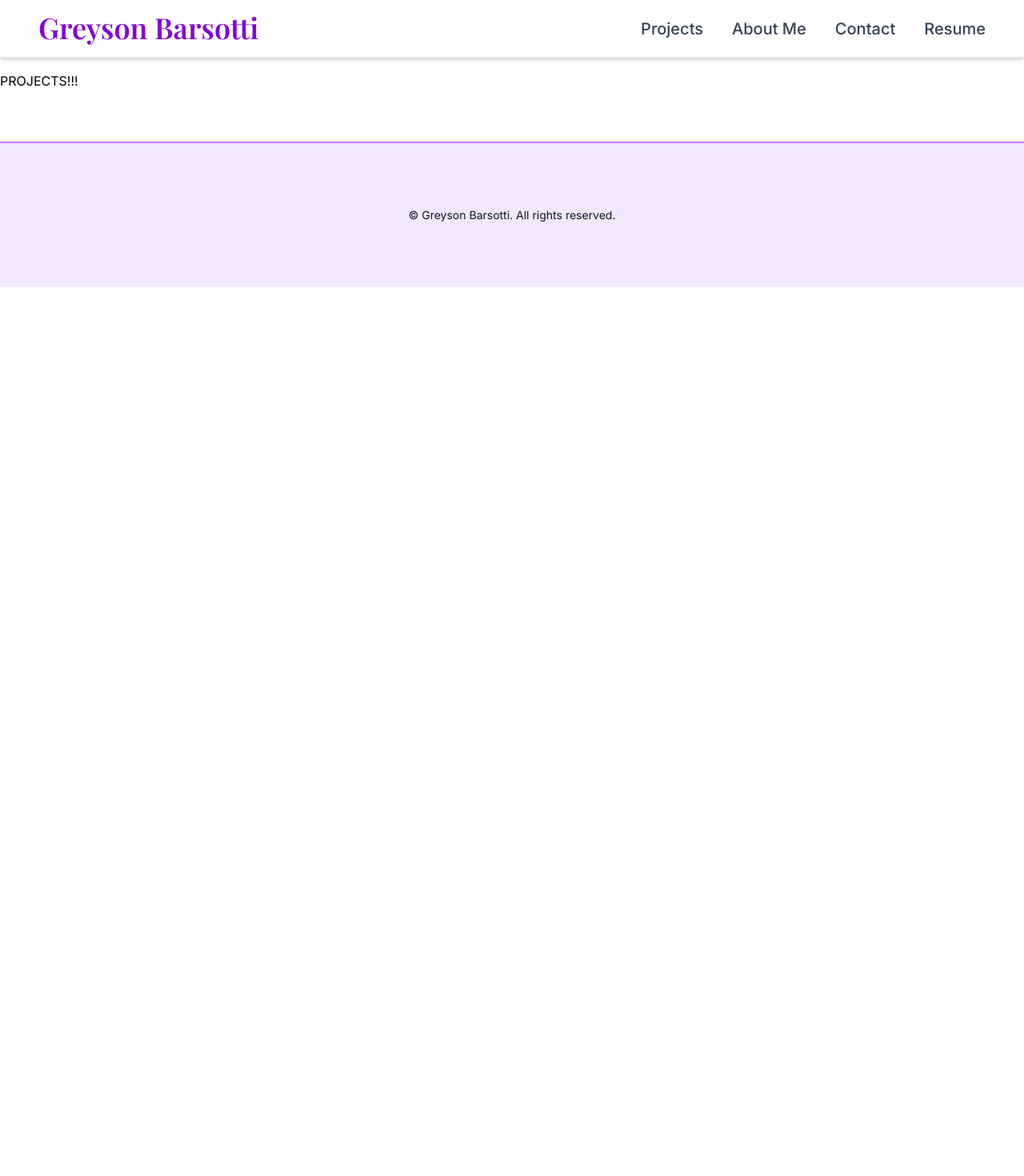
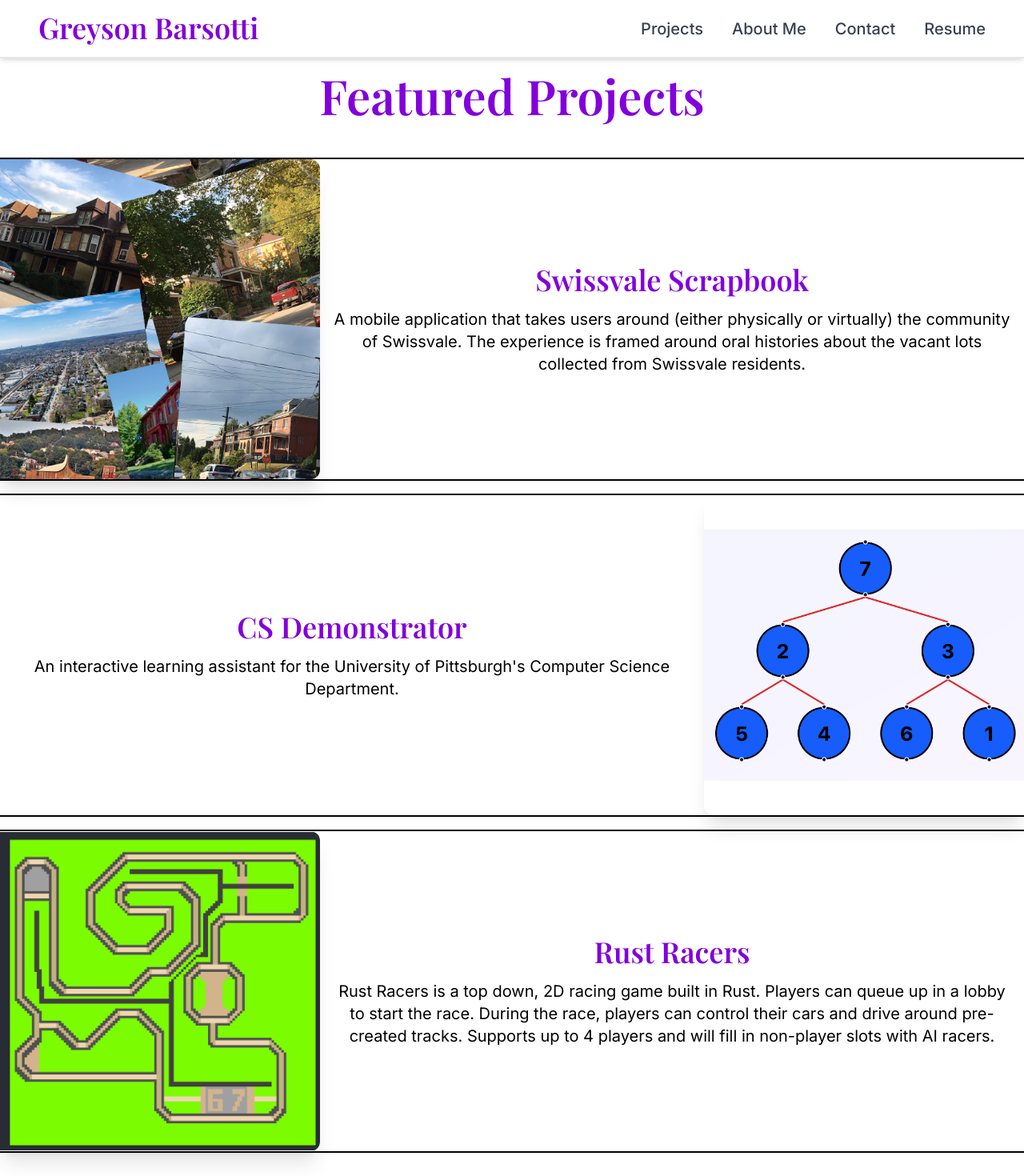
Before and after one commit to thegbars/thegbars.github.io, a React (Vite) app in the folder portfolio-vite/: page /projects in a window 1280 px wide. Shown: the top 1470 px of the page at 80% size. Before the commit the page ends 800 px from the top, so only its background shows below. Built offline with nearby package versions, Linux system fonts and the light colour scheme.

Commit message:
Projects updated

```diff
--- a/portfolio-vite/src/pages/Projects.tsx
+++ b/portfolio-vite/src/pages/Projects.tsx
@@ -1,5 +1,49 @@
+import ScrapbookImg from "@/assets/scrapbookicon.png";
+import CSDemoImg from "@/assets/csdemo.png";
+import RustRacerImg from "@/assets/rustracers.png";
+
 export default function Projects() {
     return (
-      <p>PROJECTS!!!</p>
+        <div className="flex flex-col justify-center text-center gap-4 mb-40">
+            <h1 className="text-6xl text-purple-700 mb-8">Featured Projects</h1>
+
+            <a href="https://github.com/thegbars/SwissvaleScrapbook" target="_blank" rel="noopener noreferrer">
+                <div className="w-full border-y-2 border-black flex hover:bg-purple-50 transition-colors">
+                    <img className="h-100 w-100 object-contain rounded-r-xl shadow-xl" src={ScrapbookImg} alt="" />
+                    <div className="w-full flex flex-col justify-center text-center gap-4">
+                        <h1 className="text-purple-700 text-4xl">Swissvale Scrapbook</h1>
+                        <p className="text-xl px-4">
+                            A mobile application that takes users around (either physically or virtually) the community of Swissvale.
+                            The experience is framed around oral histories about the vacant lots collected from Swissvale residents.
+                        </p>
+                    </div>
+                </div>
+            </a>
+
+            <a href="https://github.com/Demonstrator-for-CS/demonstrator-for-cs" target="_blank" rel="noopener noreferrer">
+                <div className="w-full border-y-2 border-black flex hover:bg-purple-50 transition-colors">
+                    <div className="w-full flex flex-col justify-center text-center gap-4">
+                        <h1 className="text-purple-700 text-4xl">CS Demonstrator</h1>
+                        <p className="text-xl px-4">
+                            An interactive learning assistant for the University of Pittsburgh's Computer Science Department.
+                        </p>
+                    </div>
+                    <img className="h-100 w-100 object-contain rounded-l-xl shadow-xl" src={CSDemoImg} alt="" />
+                </div>
+            </a>
+
+            <a href="https://github.com/Six-Seven-Studios/Rust-Racers" target="_blank" rel="noopener noreferrer">
+                <div className="w-full border-y-2 border-black flex hover:bg-purple-50 transition-colors">
+                    <img className="h-100 w-100 object-contain rounded-r-xl shadow-xl" src={RustRacerImg} alt="" />
+                    <div className="w-full flex flex-col justify-center text-center gap-4">
+                        <h1 className="text-purple-700 text-4xl">Rust Racers</h1>
+                        <p className="text-xl px-4">
+                            Rust Racers is a top down, 2D racing game built in Rust. Players can queue up in a lobby to start the race. During the race, players can control their cars and drive around pre-created tracks.
+                            Supports up to 4 players and will fill in non-player slots with AI racers.
+                        </p>
+                    </div>
+                </div>
+            </a>
+        </div>
     );
 }
```
